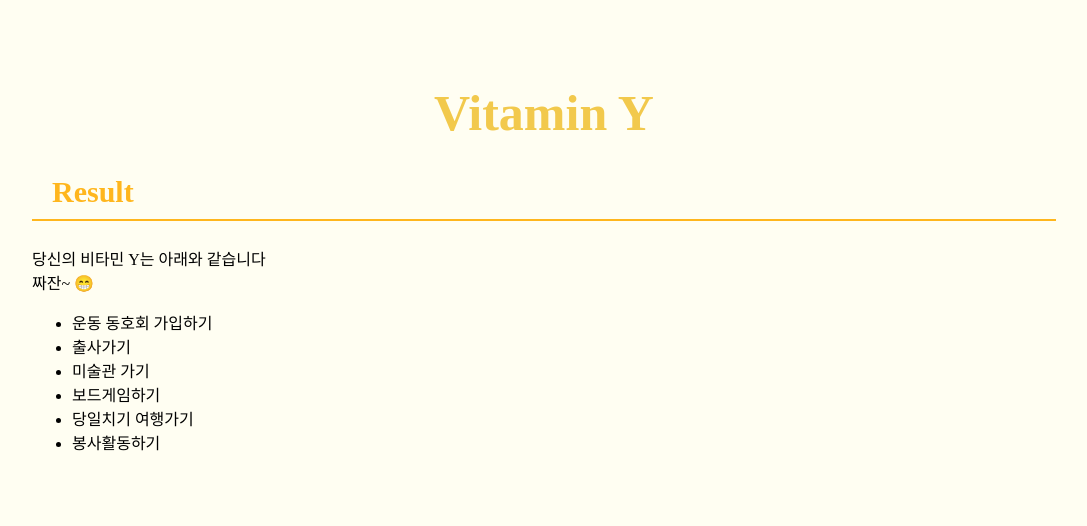
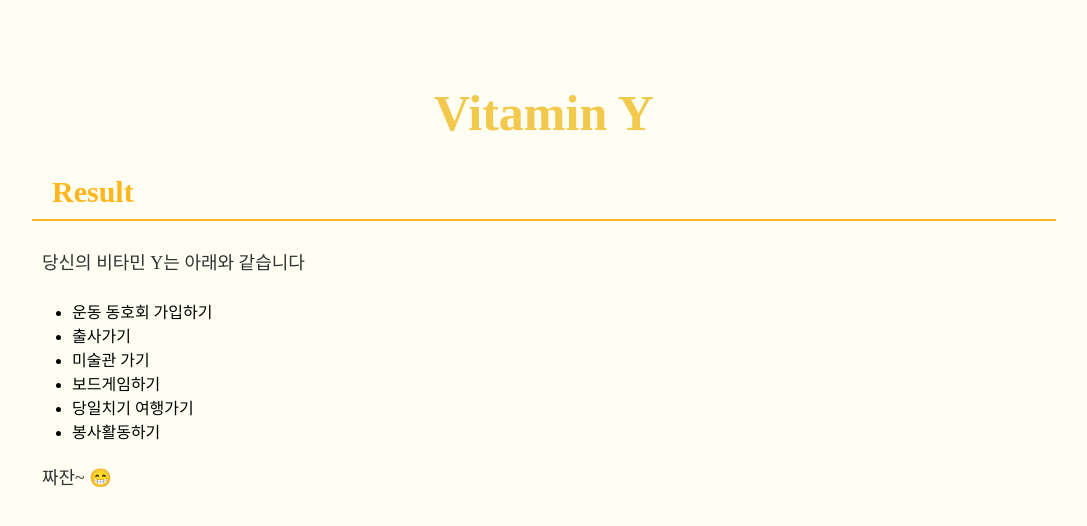
Before and after one commit to CodeSoom/project-react-3-Najeong-Kim, a React app: page /result in a window 1280 px wide. Shown: the top 526 px of the page, without its empty margins (96-1183 px from the left). Built offline with nearby package versions, Linux system fonts and the light colour scheme.

Commit message:
Text 스타일 추가

```diff
--- a/src/HomePage.jsx
+++ b/src/HomePage.jsx
@@ -3,12 +3,13 @@ import React from 'react';
 import { Link } from 'react-router-dom';
 
 import Title from './styles/Title';
+import Text from './styles/Text';
 
 export default function HomePage() {
   return (
     <div>
       <Title>Home</Title>
-      <p>
+      <Text>
         안녕하세요 여러분!
         <br />
         비타민 Y는 당신의 삶에 행복을 주는 활동입니다
@@ -18,7 +19,7 @@ export default function HomePage() {
         당신의 비타민 Y를 찾아보세요!
         <br />
         (시작 전 새로고침을 한 번 해주세요!)
-      </p>
+      </Text>
       <Link to="/choice/1">Start</Link>
     </div>
   );
--- a/src/ResultPage.jsx
+++ b/src/ResultPage.jsx
@@ -2,17 +2,19 @@ import React from 'react';
 import ResultContainer from './ResultContainer';
 
 import Title from './styles/Title';
+import Text from './styles/Text';
 
 export default function ResultPage() {
   return (
     <div>
       <Title>Result</Title>
-      <p>
+      <Text>
         당신의 비타민 Y는 아래와 같습니다
-        <br />
+      </Text>
+      <ResultContainer />
+      <Text>
         짜잔~ 😁
-      </p>
-      <ResultContainer />
+      </Text>
     </div>
   );
 }
--- /dev/null
+++ b/src/styles/Text.jsx
@@ -0,0 +1,10 @@
+import styled from '@emotion/styled';
+
+const Text = styled.p({
+  paddingLeft: '10px',
+  color: '#323232',
+  fontSize: '18px',
+  lineHeight: '35px',
+})
+
+export default Text;
```
Also changed, not shown: src/styles/Title.jsx (line endings or trailing spaces).
